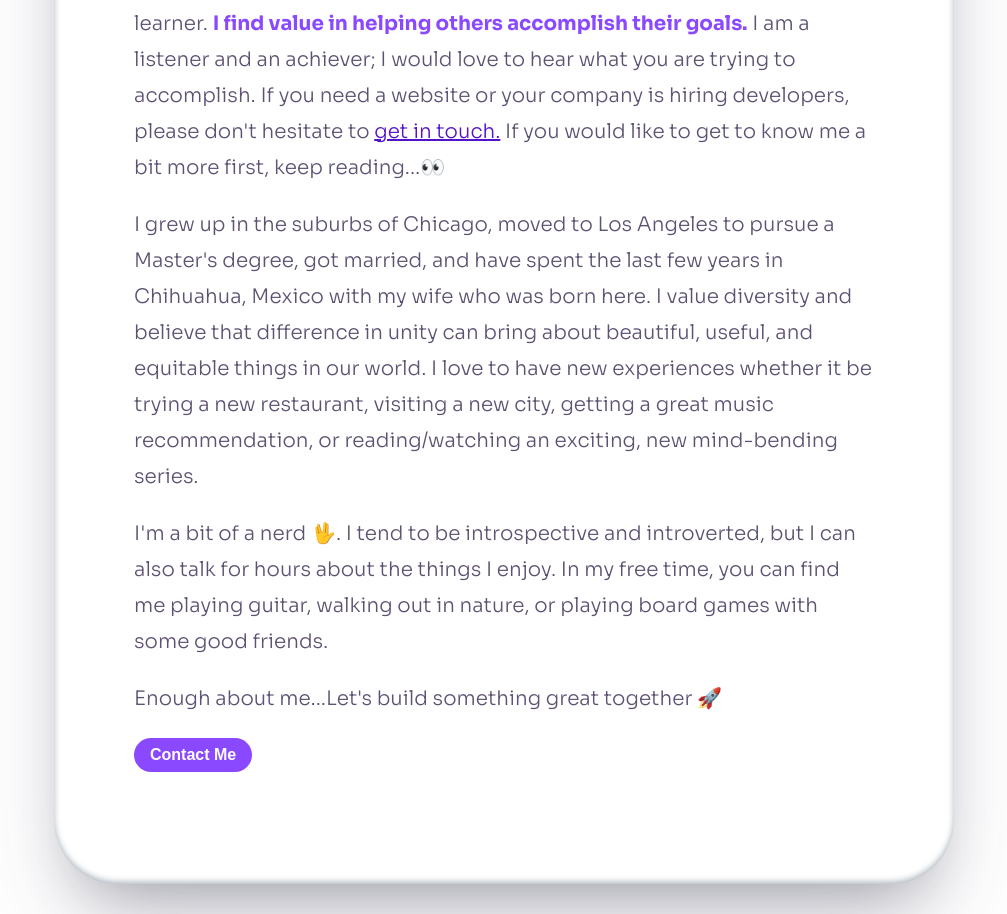
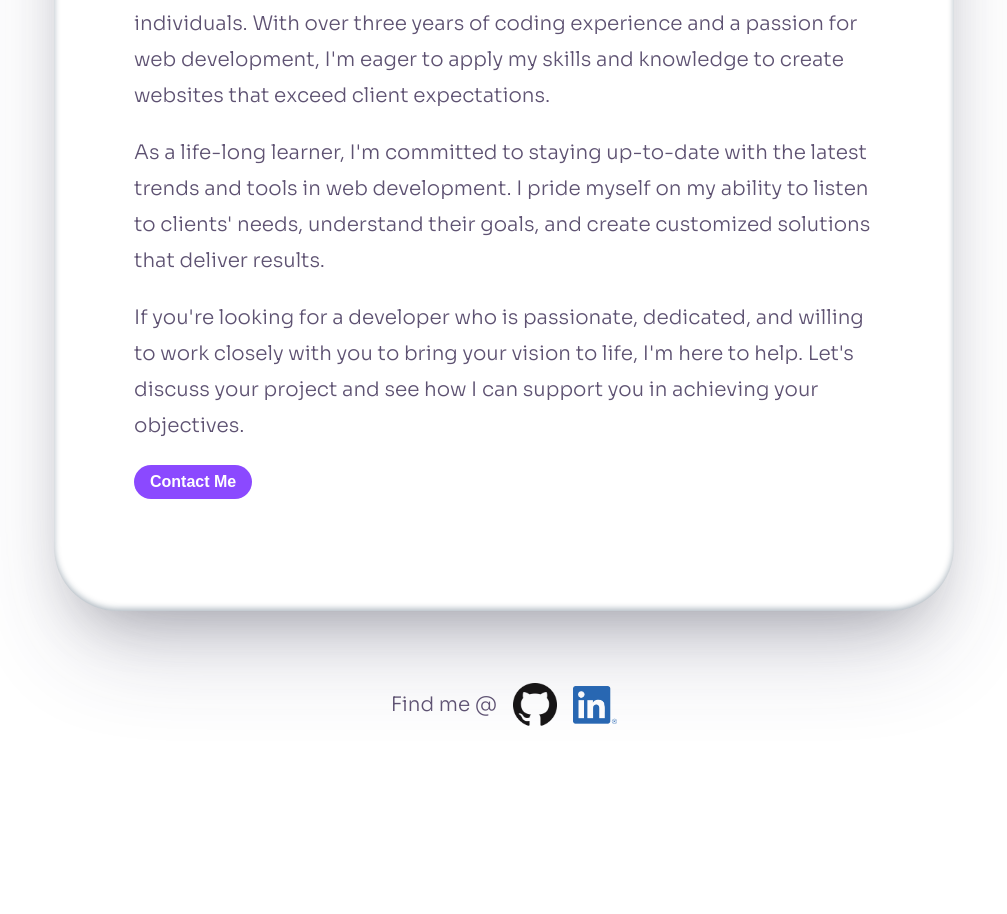
Before and after one commit to MikeKochendorfer/portfolio, a Next.js app: page /about in a window 1280 px wide. Shown: the part 848-1762 px from the top of the page, without its empty margins (136-1143 px from the left). After the commit the page ends 1599 px from the top, so only its background shows below. Built offline with nearby package versions, Linux system fonts and the light colour scheme; no server answers.

Commit message:
update: changes text content on About Me page

```diff
--- a/components/About.tsx
+++ b/components/About.tsx
@@ -15,40 +15,27 @@ export default function About(): JSX.Element {
       />
       <div className={styles.textContent}>
         <p>
-          Hi, I&apos;m Mike 👋. I provide custom web development with a focus on
-          modern technologies like React, Next.js, and GraphQL. I like to keep
-          up with the latest trends in technology and consider myself a
-          life-long learner.{" "}
-          <b>I find value in helping others accomplish their goals.</b> I am a
-          listener and an achiever; I would love to hear what you are trying to
-          accomplish. If you need a website or your company is hiring
-          developers, please don&apos;t hesitate to{" "}
-          <Link href={"/contact"} passHref>
-            <a>get in touch.</a>
-          </Link>{" "}
-          If you would like to get to know me a bit more first, keep
-          reading...👀
+          Hi, I&apos;m Mike 👋, a front-end developer with a passion for modern
+          technologies like React, Next.js, and GraphQL. I&apos;m dedicated to
+          creating custom websites that meet the unique needs of businesses and
+          individuals. With over three years of coding experience and a passion
+          for web development, I&apos;m eager to apply my skills and knowledge
+          to create websites that exceed client expectations.
         </p>
         <br />
         <p>
-          I grew up in the suburbs of Chicago, moved to Los Angeles to pursue a
-          Master&apos;s degree, got married, and have spent the last few years
-          in Chihuahua, Mexico with my wife who was born here. I value diversity
-          and believe that difference in unity can bring about beautiful,
-          useful, and equitable things in our world. I love to have new
-          experiences whether it be trying a new restaurant, visiting a new
-          city, getting a great music recommendation, or reading/watching an
-          exciting, new mind-bending series.
+          As a life-long learner, I'm committed to staying up-to-date with the
+          latest trends and tools in web development. I pride myself on my
+          ability to listen to clients&apos; needs, understand their goals, and
+          create customized solutions that deliver results.
         </p>
         <br />
         <p>
-          I&apos;m a bit of a nerd 🖖. I tend to be introspective and
-          introverted, but I can also talk for hours about the things I enjoy.
-          In my free time, you can find me playing guitar, walking out in
-          nature, or playing board games with some good friends.
+          If you&apos;re looking for a developer who is passionate, dedicated, and
+          willing to work closely with you to bring your vision to life, I'm
+          here to help. Let&apos;s discuss your project and see how I can support you
+          in achieving your objectives.
         </p>
-        <br />
-        <p>Enough about me...Let&apos;s build something great together 🚀</p>
         <br />
         <Button
           variant={"primary"}
```
